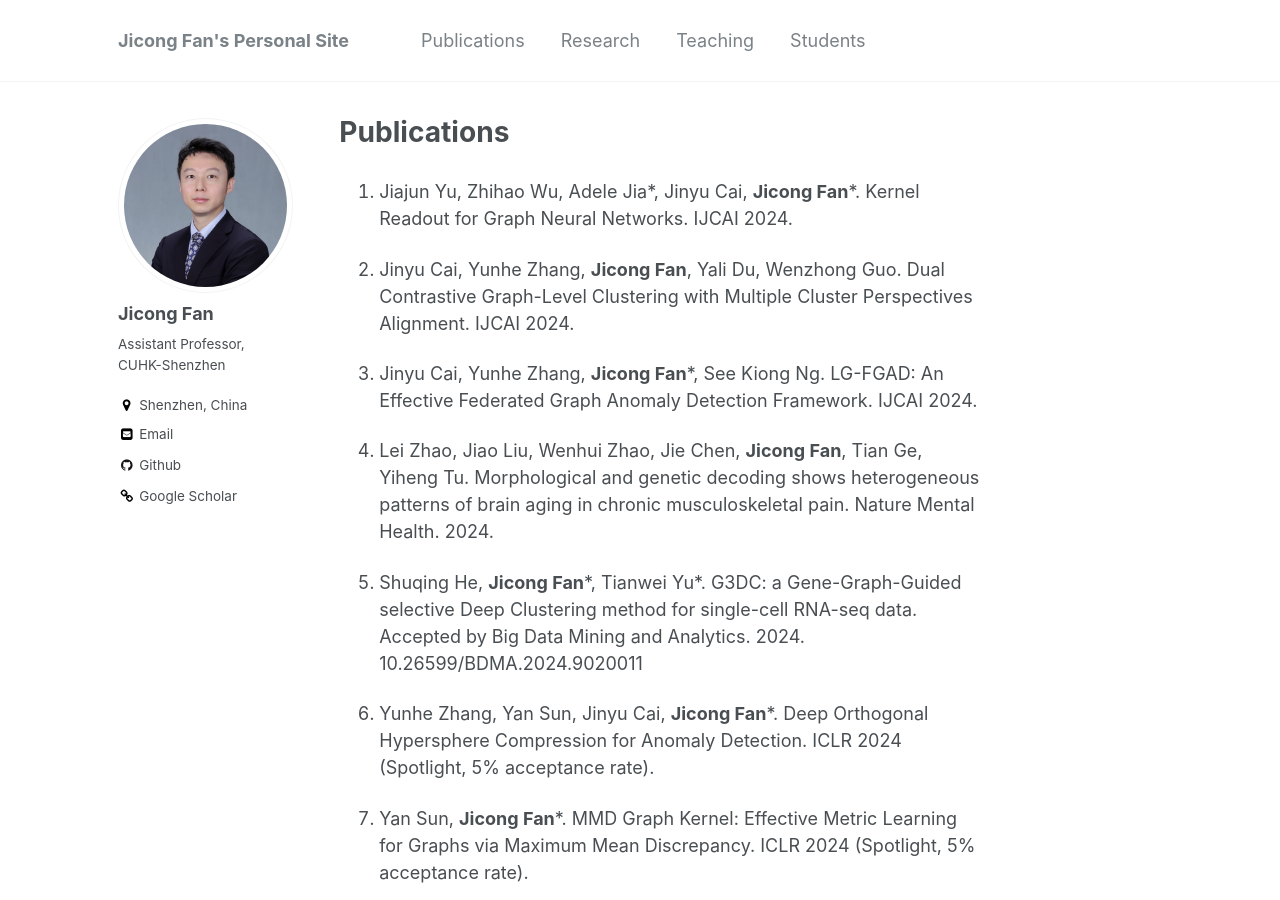
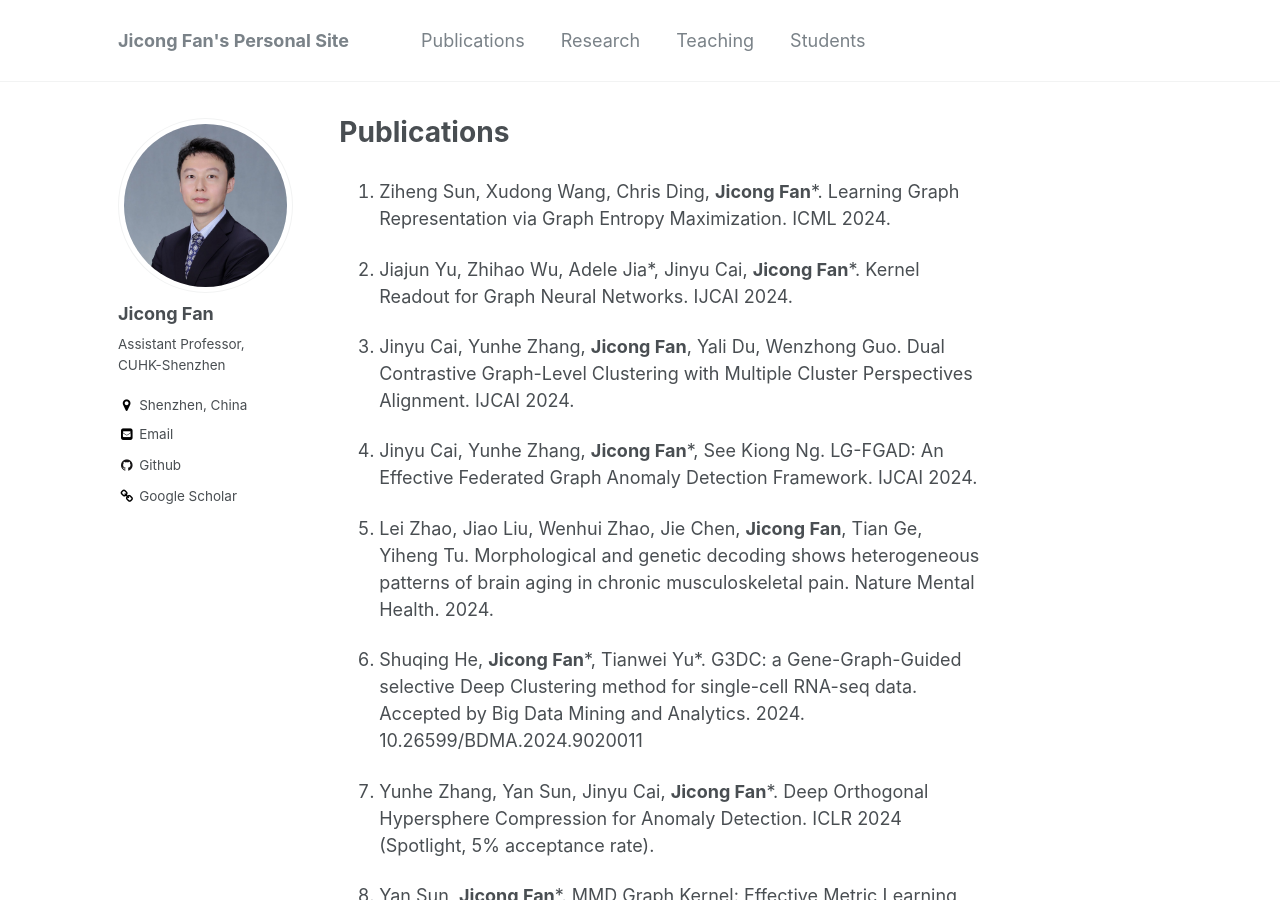
Before and after one commit to jicongfan/jicongfan.github.io, a Jekyll site: the page built from _pages/publications.md, in a window 1280 px wide and 900 px high. Built offline with Jekyll 4.4.1, drawn with Linux system fonts in a browser that asks for light colours.

Commit message:
Update publications.md

```diff
--- a/_pages/publications.md
+++ b/_pages/publications.md
@@ -3,6 +3,9 @@
 title: "Publications"
 author_profile: true
 ---
+
+
+1. Ziheng Sun, Xudong Wang, Chris Ding, <strong>Jicong Fan</strong>*. Learning Graph Representation via Graph Entropy Maximization. ICML 2024.
 
 1. Jiajun Yu, Zhihao Wu, Adele Jia\*, Jinyu Cai, <strong>Jicong Fan</strong>\*. Kernel Readout for Graph Neural Networks. IJCAI 2024.
 
```
